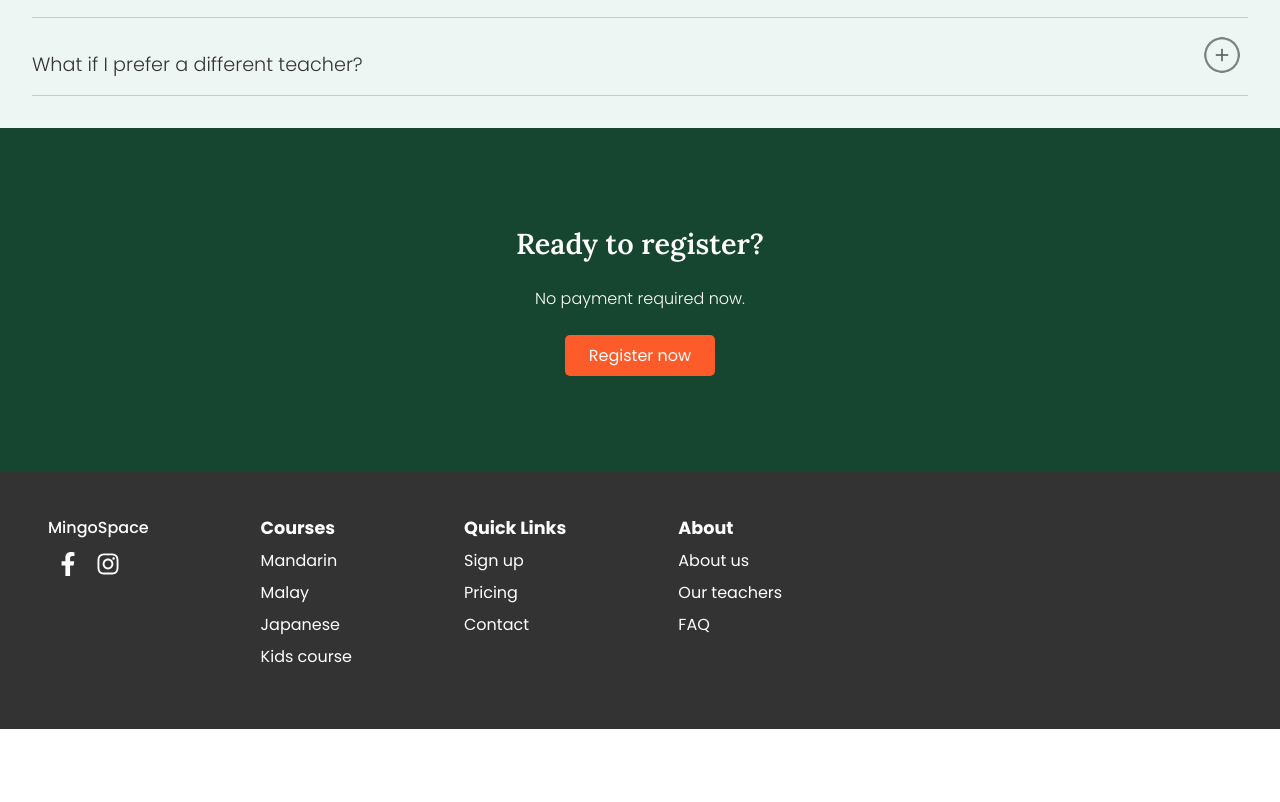
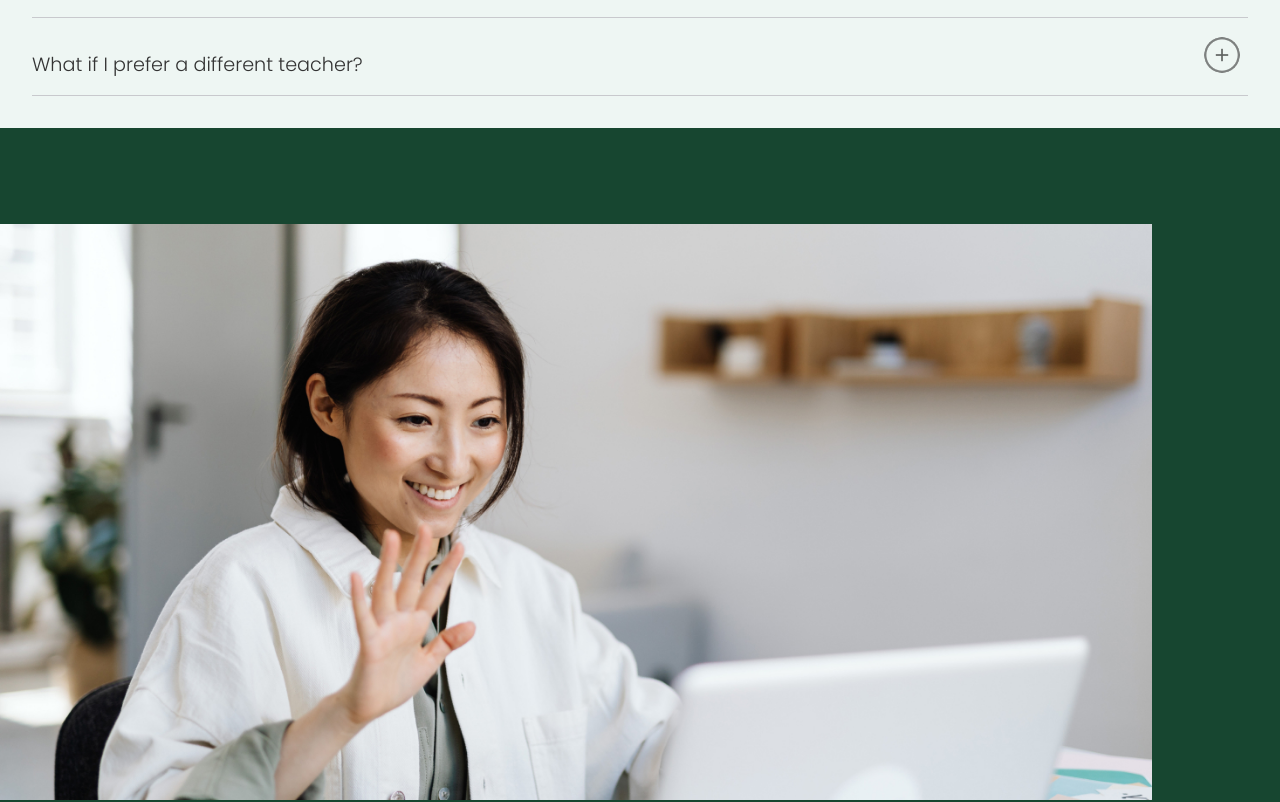
Before and after one commit to axseinga/mingo-space-website, a React app: page / in a window 1280 px wide. Shown: the part 7310-8112 px from the top of the page. Before the commit the page ends 8039 px from the top, so only its background shows below. Built offline with nearby package versions, Linux system fonts and the light colour scheme.

Commit message:
add testimonials and register to mandarin page, add img to register component

```diff
--- a/src/components/pageHeader/pageHeader.js
+++ b/src/components/pageHeader/pageHeader.js
@@ -11,8 +11,8 @@ export const Header = ({ data }) => {
                 {data?.features && (
                     <StyledHeaderFeatureBox>
                         {" "}
-                        {data?.features.map((feature) => (
-                            <span>{feature}</span>
+                        {data?.features.map((feature, i) => (
+                            <span key={i}>{feature}</span>
                         ))}{" "}
                     </StyledHeaderFeatureBox>
                 )}
--- /dev/null
+++ b/src/components/registerBanner/Register.js
@@ -0,0 +1,23 @@
+import React from "react";
+import {
+    StyledRegisterSection,
+    StyledNavLinkRegister,
+} from "./Register.styled";
+import { Button } from "../button/Button";
+
+export const RegisterSection = () => {
+    return (
+        <StyledRegisterSection>
+            <img src={"/assets/Pic_ReadytoRegisterCard.jpg"} />
+            <div>
+                <h2>Ready to register?</h2>
+                <p>No payment required now.</p>
+                <StyledNavLinkRegister to={"/register"}>
+                    <Button type="button" default>
+                        Register now
+                    </Button>
+                </StyledNavLinkRegister>
+            </div>
+        </StyledRegisterSection>
+    );
+};
--- /dev/null
+++ b/src/components/registerBanner/Register.styled.js
@@ -0,0 +1,34 @@
+import styled from "styled-components";
+import { NavLink } from "react-router-dom";
+
+export const StyledRegisterSection = styled.section`
+    background-color: ${({ theme }) => theme.color.secondary};
+    color: ${({ theme }) => theme.color.white};
+    text-align: center;
+    padding: 6rem 0;
+
+    & img {
+        display: none;
+        @media only screen and (min-width: 37.5em) {
+            display: block;
+            width: 90%;
+            object-fit: cover;
+        }
+    }
+
+    & h2 {
+        font-family: ${({ theme }) => theme.font.fontLora};
+        font-size: 1.8rem;
+        font-weight: 600;
+        line-height: 2.5rem;
+    }
+
+    & p {
+        margin: 1.5rem 0;
+        font-weight: 300;
+        font-size: 1rem;
+        line-height: 1.4rem;
+    }
+`;
+
+export const StyledNavLinkRegister = styled(NavLink)``;
--- a/src/components/testimonialCard/testimonialCard.js
+++ b/src/components/testimonialCard/testimonialCard.js
@@ -4,7 +4,7 @@ import { StyledTestimonialCard } from "./testimonialCard.styled";
 export const TestimonialCard = ({ name, img, flag, course, review }) => {
     return (
         <StyledTestimonialCard>
-            <img src={`assets/${img}`} alt={name} />
+            <img src={`/assets/${img}`} alt={name} />
             <p className="TestimonialCard-name">{`${name} ${flag}`}</p>
             <p className="TestimonialCard-course">{course}</p>
             <p className="TestimonialCard-review">{review}</p>
--- a/src/components/testimonials/Testimonials.js
+++ b/src/components/testimonials/Testimonials.js
@@ -10,7 +10,7 @@ export const TestimonialsSection = ({ testimonials }) => {
             <div>
                 {testimonials.map((t, i) => (
                     <TestimonialCard
-                        key={`${name}_${i}`}
+                        key={i}
                         name={t.name}
                         img={t.img}
                         flag={t.flag}
--- a/src/pages/HomePage/HomePage.js
+++ b/src/pages/HomePage/HomePage.js
@@ -5,7 +5,7 @@ import { CoursesSection } from "../../components/courses/Courses";
 import { ClassesSection } from "./Classes";
 import { TestimonialsSection } from "../../components/testimonials/Testimonials";
 import { FAQ } from "./FAQ";
-import { RegisterSection } from "./Register";
+import { RegisterSection } from "../../components/registerBanner/Register";
 import { theme } from "../../styles/theme";
 
 export const HomePage = () => {
--- a/src/pages/HomePage/Register.js
+++ /dev/null
@@ -1,20 +0,0 @@
-import React from "react";
-import {
-    StyledRegisterSection,
-    StyledNavLinkRegister,
-} from "../styled/HomePage.styled";
-import { Button } from "../../components/button/Button";
-
-export const RegisterSection = () => {
-    return (
-        <StyledRegisterSection>
-            <h2>Ready to register?</h2>
-            <p>No payment required now.</p>
-            <StyledNavLinkRegister to={"/register"}>
-                <Button type="button" default>
-                    Register now
-                </Button>
-            </StyledNavLinkRegister>
-        </StyledRegisterSection>
-    );
-};
--- a/src/pages/courses/Mandarin.js
+++ b/src/pages/courses/Mandarin.js
@@ -1,12 +1,14 @@
 import React from "react";
 import { Header } from "../../components/pageHeader/pageHeader";
+import { TestimonialsSection } from "../../components/testimonials/Testimonials";
+import { RegisterSection } from "../../components/registerBanner/Register";
 import {
     StyledLanguagePage,
     StyledLanguagePageAbout,
 } from "./styled/LanguagePage.styled";
 
 export const MandarinCoursePage = () => {
-    const headerSection = {
+    const headerData = {
         header: "Mandarin Course",
         paragraph: `Learn Mandarin with personalized lesson plans from experienced and native-speaking teachers.`,
         features: ["Private Zoom Classes", "$25 / 1hr class"],
@@ -14,7 +16,7 @@ export const MandarinCoursePage = () => {
         btnHref: "/register",
         img: "/assets/Pic_Hero_Image_for_Mandarin_Course.jpg",
     };
-    const about = {
+    const aboutData = {
         img: "/assets/Pic_MandarinZoomClassImage.jpg",
         title1: "Flexible lesson plans tailored to your needs",
         paragraph1:
@@ -23,20 +25,52 @@ export const MandarinCoursePage = () => {
         paragraph2:
             "Practice speaking, listening, reading, and writing with a native-speaking Mandarin teacher. All of our teachers are also experienced with teaching Mandarin.",
     };
+    const testimonialsData = [
+        {
+            name: "Rina",
+            img: "Pic_Testimonial1Propic_Mandarin.png",
+            flag: "🇯🇵",
+            course: "Mandarin Course",
+            review: "“During the lessons, we do conversation practice and exam preparation. I wasn’t very good at talking before, but now I can speak a lot better and confidently.”",
+        },
+        {
+            name: "Roman",
+            img: "Pic_Testimonial2Propic_Mandarin.png",
+            flag: "🇺🇸",
+            course: "Mandarin Course",
+            review: "“Practicing with Rachael is phenomenal. Her lessons are very well put together, and she is always ready to focus on areas that I need extra practice.”",
+        },
+        {
+            name: "Carl",
+            img: "Pic_Testimonial3Propic-Mandarin.png",
+            flag: "🇩🇪",
+            course: "Malay Course",
+            review: "“The lessons are a lot of fun! I really enjoy taking first stabs at having a conversation. It’s a lot of fun and loooking forward to our next lesson!”",
+        },
+        {
+            name: "Ananya",
+            img: "Pic_Testimonial4Propic_Mandarin.png",
+            flag: "🇸🇬",
+            course: "Japanese Course",
+            review: "“I’ve had a number of lessons with Zhen. He always prepares interesting convo topics beforehand so that I can practice my speaking.”",
+        },
+    ];
     return (
         <StyledLanguagePage>
-            <Header data={headerSection} />
+            <Header data={headerData} />
             <StyledLanguagePageAbout>
                 <div>
                     <div>
-                        <h3>{about?.title1}</h3>
-                        <p>{about?.paragraph1}</p>
-                        <h3>{about?.title2}</h3>
-                        <p>{about?.paragraph2}</p>
+                        <h3>{aboutData?.title1}</h3>
+                        <p>{aboutData?.paragraph1}</p>
+                        <h3>{aboutData?.title2}</h3>
+                        <p>{aboutData?.paragraph2}</p>
                     </div>
-                    <img src={about?.img} />
+                    <img src={aboutData?.img} />
                 </div>
             </StyledLanguagePageAbout>
+            <TestimonialsSection testimonials={testimonialsData} />
+            <RegisterSection />
         </StyledLanguagePage>
     );
 };
--- a/src/pages/styled/HomePage.styled.js
+++ b/src/pages/styled/HomePage.styled.js
@@ -1,5 +1,4 @@
 import styled from "styled-components";
-import { NavLink } from "react-router-dom";
 
 export const StyledHomePage = styled.div``;
 
@@ -38,27 +37,6 @@ export const StyledClassesSection = styled.section`
     }
 `;
 
-export const StyledRegisterSection = styled.section`
-    background-color: ${({ theme }) => theme.color.secondary};
-    color: ${({ theme }) => theme.color.white};
-    text-align: center;
-    padding: 6rem 0;
-
-    & h2 {
-        font-family: ${({ theme }) => theme.font.fontLora};
-        font-size: 1.8rem;
-        font-weight: 600;
-        line-height: 2.5rem;
-    }
-
-    & p {
-        margin: 1.5rem 0;
-        font-weight: 300;
-        font-size: 1rem;
-        line-height: 1.4rem;
-    }
-`;
-
 export const StyledFAQSection = styled.section`
     padding: 2rem;
     background-color: ${({ theme }) => theme.color.bg};
@@ -80,5 +58,3 @@ export const StyledFAQSection = styled.section`
         }
     }
 `;
-
-export const StyledNavLinkRegister = styled(NavLink)``;
```
